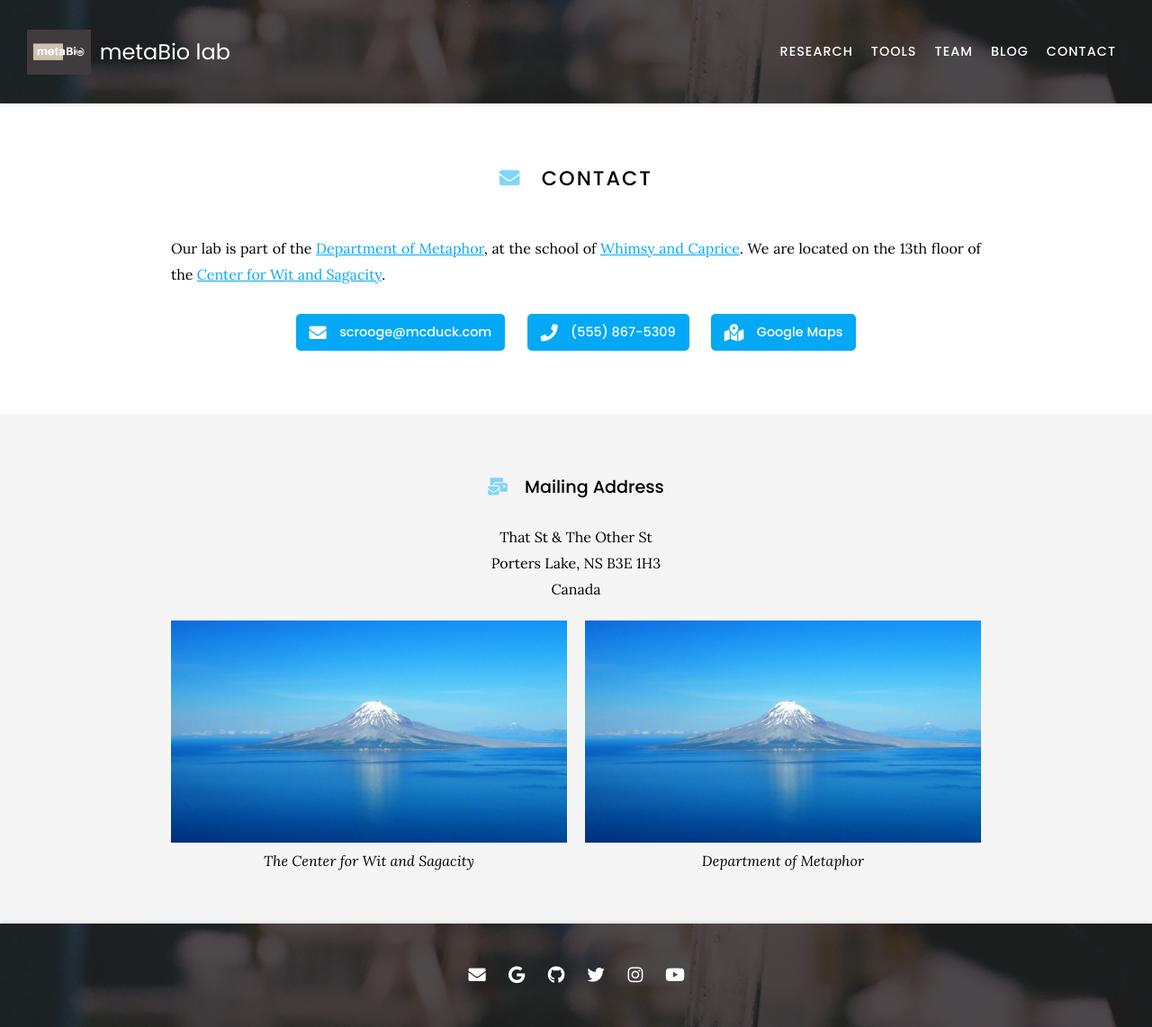
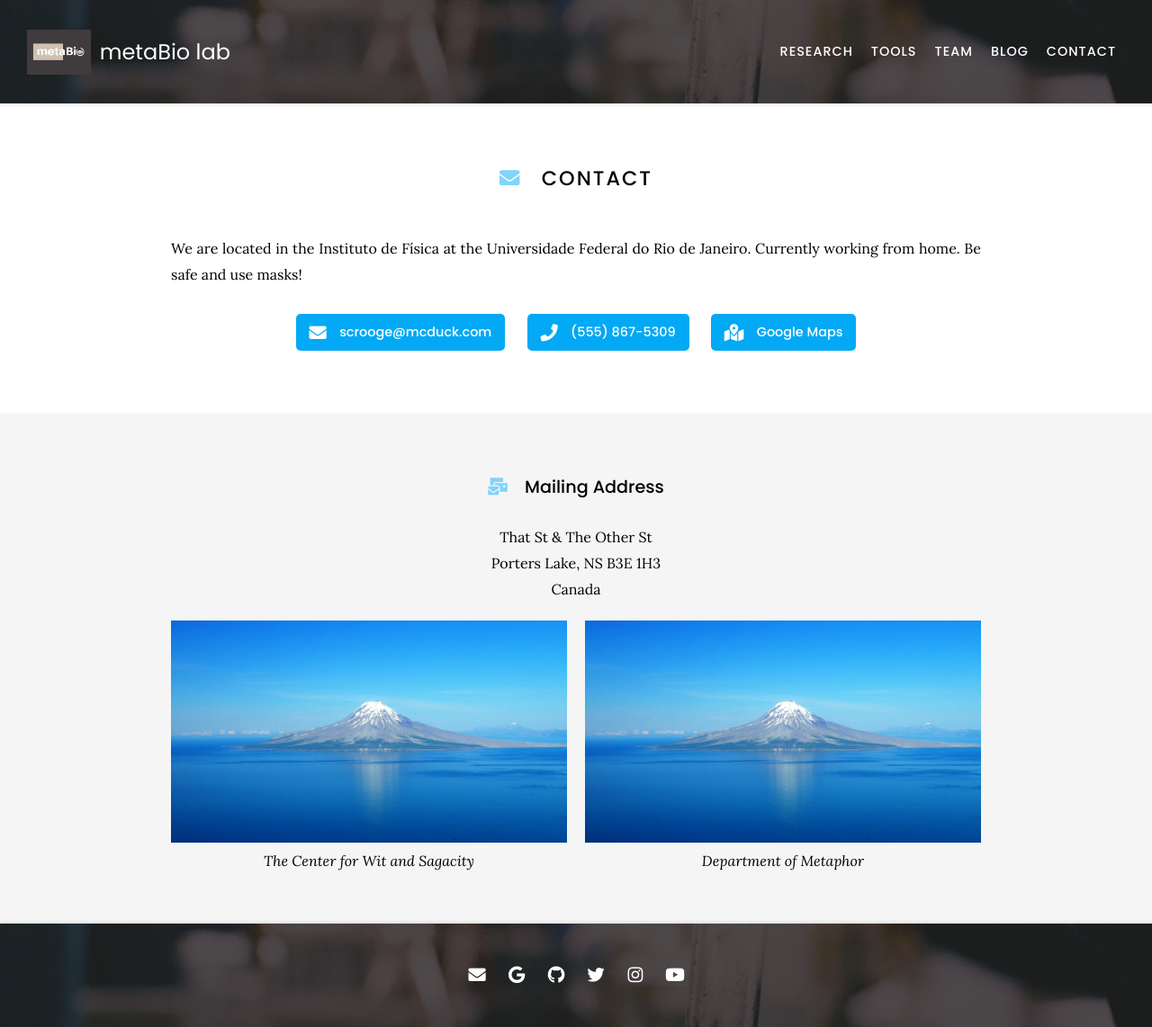
Before and after one commit to metaBIOlab/metabio, a Jekyll site: the page built from contact/index.md, in a window 1280 px wide. Shown: the whole page at 90% size. Built offline with Jekyll 4.4.1, drawn with Linux system fonts in a browser that asks for light colours; nearby versions of some CDN libraries.

Commit message:
Update index.md

```diff
--- a/contact/index.md
+++ b/contact/index.md
@@ -7,8 +7,8 @@ nav:
 
 # <i class="fas fa-envelope"></i>Contact
 
-Our lab is part of the [Department of Metaphor](), at the school of [Whimsy and Caprice]().
-We are located on the 13th floor of the [Center for Wit and Sagacity]().
+We are located in the Instituto de Física at the Universidade Federal do Rio de Janeiro. Currently working from home.
+Be safe and use masks!
 
 {%
   include link.html
```
